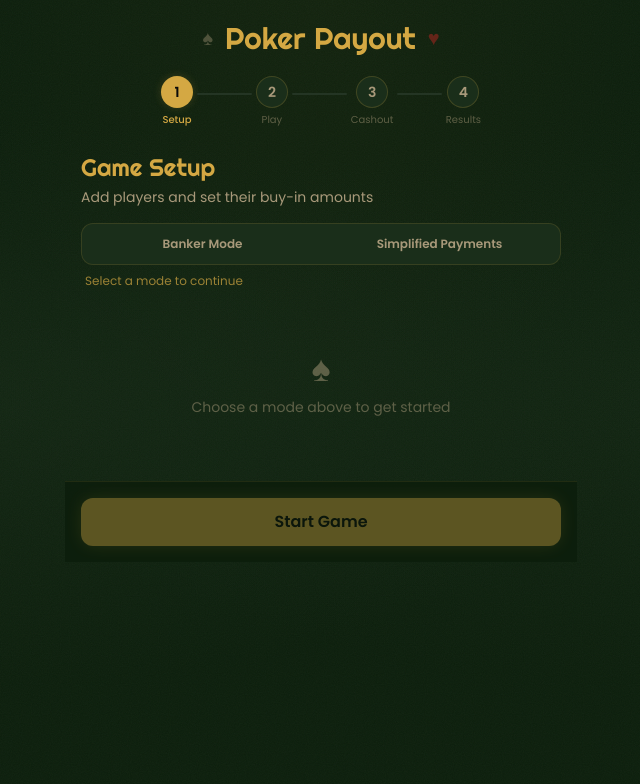
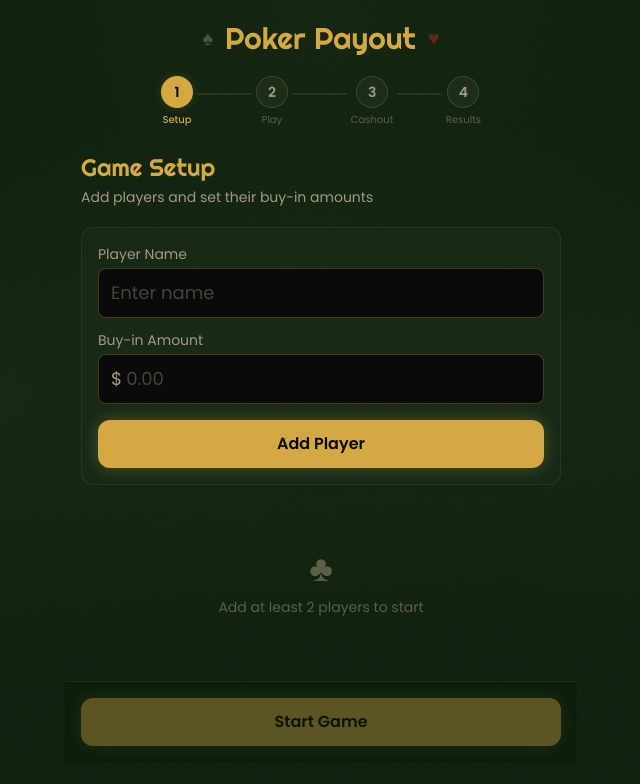
Before and after one commit to sainag7/pokerpayout, a React (Vite) app: page / in a window 1280 px wide. Shown: the top 784 px of the page, without its empty margins (319-959 px from the left). Built offline with nearby package versions, Linux system fonts and the light colour scheme.

Commit message:
Updated banker vs simplify payments location

```diff
--- a/src/App.tsx
+++ b/src/App.tsx
@@ -12,6 +12,8 @@ function App() {
   const setStep = (step: 1 | 2 | 3 | 4) => {
     dispatch({ type: 'SET_STEP', payload: { step } });
   };
+
+  const handleReset = () => dispatch({ type: 'RESET_GAME' });
 
   const renderStep = () => {
     switch (state.currentStep) {
@@ -30,6 +32,7 @@ function App() {
             dispatch={dispatch}
             onNext={() => setStep(3)}
             onBack={() => setStep(1)}
+            onReset={handleReset}
           />
         );
       case 3:
@@ -39,6 +42,7 @@ function App() {
             dispatch={dispatch}
             onNext={() => setStep(4)}
             onBack={() => setStep(2)}
+            onReset={handleReset}
           />
         );
       case 4:
@@ -48,6 +52,7 @@ function App() {
             dispatch={dispatch}
             onBack={() => setStep(3)}
             onNewGame={() => dispatch({ type: 'RESET_GAME' })}
+            onReset={handleReset}
           />
         );
     }
--- a/src/components/layout/NavigationButtons.tsx
+++ b/src/components/layout/NavigationButtons.tsx
@@ -1,5 +1,7 @@
+import { useState } from 'react';
 import { GoldButton } from '../shared/GoldButton';
 import { SecondaryButton } from '../shared/SecondaryButton';
+import { ConfirmDialog } from '../shared/ConfirmDialog';
 
 interface NavigationButtonsProps {
   onBack?: () => void;
@@ -7,6 +9,7 @@ interface NavigationButtonsProps {
   nextLabel?: string;
   nextDisabled?: boolean;
   backLabel?: string;
+  onReset?: () => void;
 }
 
 export function NavigationButtons({
@@ -15,8 +18,12 @@ export function NavigationButtons({
   nextLabel = 'Next',
   nextDisabled = false,
   backLabel = 'Back',
+  onReset,
 }: NavigationButtonsProps) {
+  const [showResetConfirm, setShowResetConfirm] = useState(false);
+
   return (
+    <>
       <div className="sticky bottom-0 bg-felt-dark/90 backdrop-blur-sm border-t border-gold/10 px-4 py-4 mt-6 -mx-4 pb-[max(1rem,env(safe-area-inset-bottom))]">
         <div className="flex gap-3 max-w-lg mx-auto">
           {onBack && (
@@ -33,7 +40,30 @@ export function NavigationButtons({
               {nextLabel}
             </GoldButton>
           )}
+          {onReset && (
+            <button
+              type="button"
+              onClick={() => setShowResetConfirm(true)}
+              className="text-xs text-loss font-semibold border border-loss/50 hover:border-loss hover:bg-loss/10
+                rounded-lg px-3 py-2 transition-colors cursor-pointer shrink-0"
+            >
+              Reset
+            </button>
+          )}
         </div>
       </div>
+
+      <ConfirmDialog
+        isOpen={showResetConfirm}
+        title="Reset Game"
+        message="Are you sure you want to fully reset? All game data will be lost."
+        confirmLabel="Yes, Reset"
+        onConfirm={() => {
+          setShowResetConfirm(false);
+          onReset?.();
+        }}
+        onCancel={() => setShowResetConfirm(false)}
+      />
+    </>
   );
 }
--- a/src/components/steps/Cashout.tsx
+++ b/src/components/steps/Cashout.tsx
@@ -15,9 +15,10 @@ interface CashoutProps {
   dispatch: React.Dispatch<GameAction>;
   onNext: () => void;
   onBack: () => void;
+  onReset: () => void;
 }
 
-export function Cashout({ state, dispatch, onNext, onBack }: CashoutProps) {
+export function Cashout({ state, dispatch, onNext, onBack, onReset }: CashoutProps) {
   const [cashoutValues, setCashoutValues] = useState<Record<string, string>>(() => {
     const initial: Record<string, string> = {};
     state.players.forEach((p) => {
@@ -147,6 +148,7 @@ export function Cashout({ state, dispatch, onNext, onBack }: CashoutProps) {
         onNext={handleNext}
         nextLabel="See Results"
         nextDisabled={!allFilled}
+        onReset={onReset}
       />
     </div>
   );
--- a/src/components/steps/GameSetup.tsx
+++ b/src/components/steps/GameSetup.tsx
@@ -53,70 +53,14 @@ export function GameSetup({ state, dispatch, onNext }: GameSetupProps) {
     setEditBuyInAmount('');
   };
 
-  const hasBanker = state.players.some((p) => p.isBanker);
-  const isBankerMode = state.mode === 'banker';
-  const canProceed = state.players.length >= 2 && (isBankerMode ? hasBanker : true);
-
-  const MODE_OPTIONS = [
-    {
-      value: 'banker' as const,
-      label: 'Banker Mode',
-      description: 'One player acts as the central banker. All winners receive their cashout directly from the banker via Zelle.',
-    },
-    {
-      value: 'simplified' as const,
-      label: 'Simplified Payments',
-      description: 'No banker needed. Calculates the fewest peer-to-peer Zelle payments to settle all debts.',
-    },
-  ];
-
-  const selectedMode = MODE_OPTIONS.find((o) => o.value === state.mode) ?? MODE_OPTIONS[0];
+  const canProceed = state.players.length >= 2;
 
   return (
     <div>
       <h2 className="font-heading text-2xl text-gold mb-1">Game Setup</h2>
-      <p className="text-sm text-text-secondary mb-4">
+      <p className="text-sm text-text-secondary mb-5">
         Add players and set their buy-in amounts
       </p>
-
-      {/* Mode segmented control */}
-      <div className="mb-5">
-        <div className="flex rounded-xl bg-surface border border-gold/15 p-1 gap-1">
-          {MODE_OPTIONS.map((option) => {
-            const isSelected = state.mode === option.value;
-            return (
-              <button
-                key={option.value}
-                type="button"
-                onClick={() => dispatch({ type: 'SET_MODE', payload: { mode: option.value } })}
-                className={`flex-1 rounded-lg py-2 text-xs font-semibold transition-all duration-150 cursor-pointer
-                  ${isSelected
-                    ? option.value === 'banker'
-                      ? 'bg-gold text-felt-black'
-                      : 'bg-win text-felt-black'
-                    : 'text-text-secondary hover:text-text-primary'
-                  }`}
-              >
-                {option.label}
-              </button>
-            );
-          })}
-        </div>
-        {state.mode === null ? (
-          <p className="text-xs text-gold/70 mt-2 px-1">Select a mode to continue</p>
-        ) : (
-          <p className="text-xs text-text-secondary/70 mt-2 px-1">{selectedMode.description}</p>
-        )}
-      </div>
-
-      {state.mode === null && (
-        <div className="text-center py-10 text-text-secondary/50">
-          <p className="text-4xl mb-2" aria-hidden="true">{'\u2660'}</p>
-          <p className="text-sm">Choose a mode above to get started</p>
-        </div>
-      )}
-
-      {state.mode !== null && (<>
 
       {/* Add player form */}
       <div className="bg-surface/60 rounded-xl border border-gold/10 p-4 mb-6">
@@ -168,7 +112,7 @@ export function GameSetup({ state, dispatch, onNext }: GameSetupProps) {
             Players ({state.players.length})
           </h3>
           {state.players.map((player, i) => (
-            <PlayerCard key={player.id} player={player} index={i} showBankerBadge={isBankerMode}>
+            <PlayerCard key={player.id} player={player} index={i} showBankerBadge={false}>
               {editBuyInPlayerId === player.id ? (
                 <div className="flex flex-col gap-2 w-full">
                   <MoneyInput
@@ -204,18 +148,6 @@ export function GameSetup({ state, dispatch, onNext }: GameSetupProps) {
                   >
                     Edit Buy-in
                   </button>
-                  {isBankerMode && !player.isBanker && (
-                    <button
-                      type="button"
-                      onClick={() =>
-                        dispatch({ type: 'SET_BANKER', payload: { id: player.id } })
-                      }
-                      className="text-xs text-win/70 hover:text-win border border-win/20
-                        hover:border-win/40 rounded-lg px-3 py-1.5 transition-colors cursor-pointer"
-                    >
-                      Set as Banker
-                    </button>
-                  )}
                   <button
                     type="button"
                     onClick={() => setRemoveTarget(player.id)}
@@ -237,7 +169,6 @@ export function GameSetup({ state, dispatch, onNext }: GameSetupProps) {
           <p className="text-sm">Add at least 2 players to start</p>
         </div>
       )}
-      </>)}
 
       <NavigationButtons
         onNext={onNext}
--- a/src/components/steps/PlayPhase.tsx
+++ b/src/components/steps/PlayPhase.tsx
@@ -14,9 +14,10 @@ interface PlayPhaseProps {
   dispatch: React.Dispatch<GameAction>;
   onNext: () => void;
   onBack: () => void;
+  onReset: () => void;
 }
 
-export function PlayPhase({ state, dispatch, onNext, onBack }: PlayPhaseProps) {
+export function PlayPhase({ state, dispatch, onNext, onBack, onReset }: PlayPhaseProps) {
   const [showAddForm, setShowAddForm] = useState(false);
   const [name, setName] = useState('');
   const [buyIn, setBuyIn] = useState('');
@@ -215,6 +216,7 @@ export function PlayPhase({ state, dispatch, onNext, onBack }: PlayPhaseProps) {
         onNext={onNext}
         nextLabel="Cashout"
         nextDisabled={state.players.length < 2}
+        onReset={onReset}
       />
 
       <ConfirmDialog
```
Also changed, not shown: src/components/steps/Results.tsx (+25 -2 lines). Lines whose indentation alone changed are shown as unchanged.
